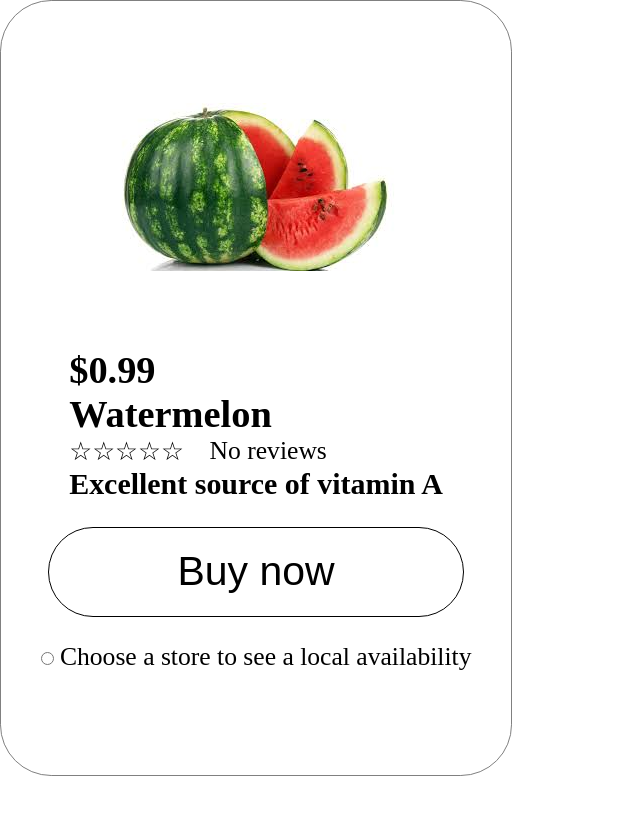
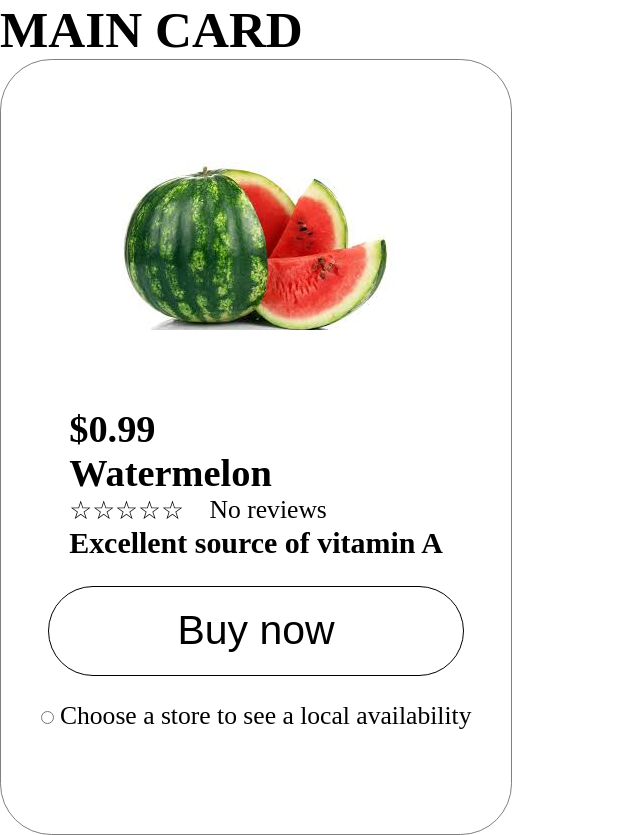
Before and after one commit to MaksimasB/test, a plain HTML site: page index.html in a window 1280 px wide. Shown: the whole page, without its empty margins (0-640 px from the left). Before the commit the page ends 800 px from the top, so only its background shows below. Drawn offline with Linux system fonts and the light colour scheme.

Commit message:
Add h1 text

```diff
--- a/index.html
+++ b/index.html
@@ -7,6 +7,7 @@
     <link rel="stylesheet" href="styles.css" />
   </head>
   <body>
+    <h1>MAIN CARD</h1>
     <div class="card">
       <figure><img src="/images/watermelon.jfif" alt="" /></figure>
       <section class="content">
```
